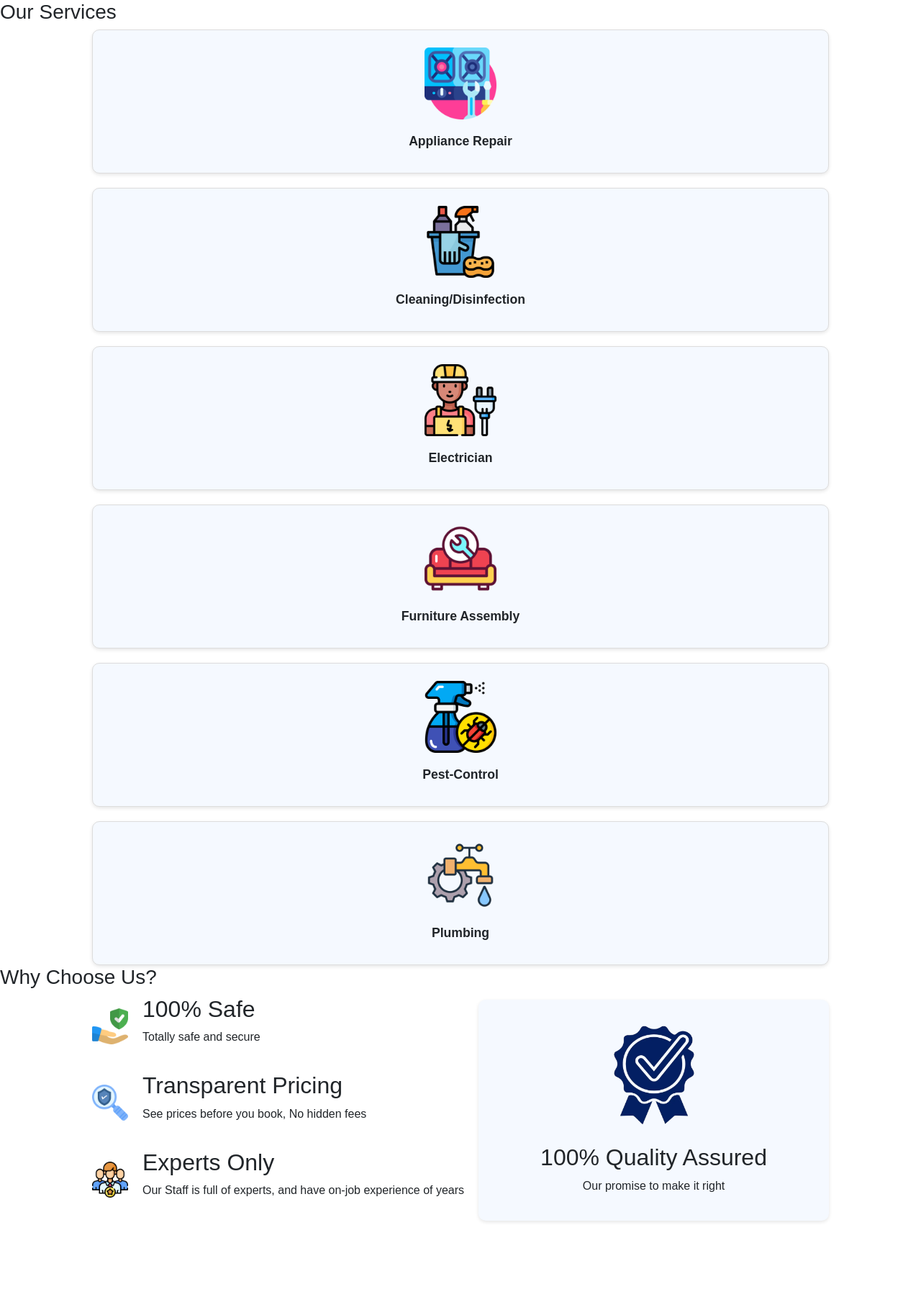
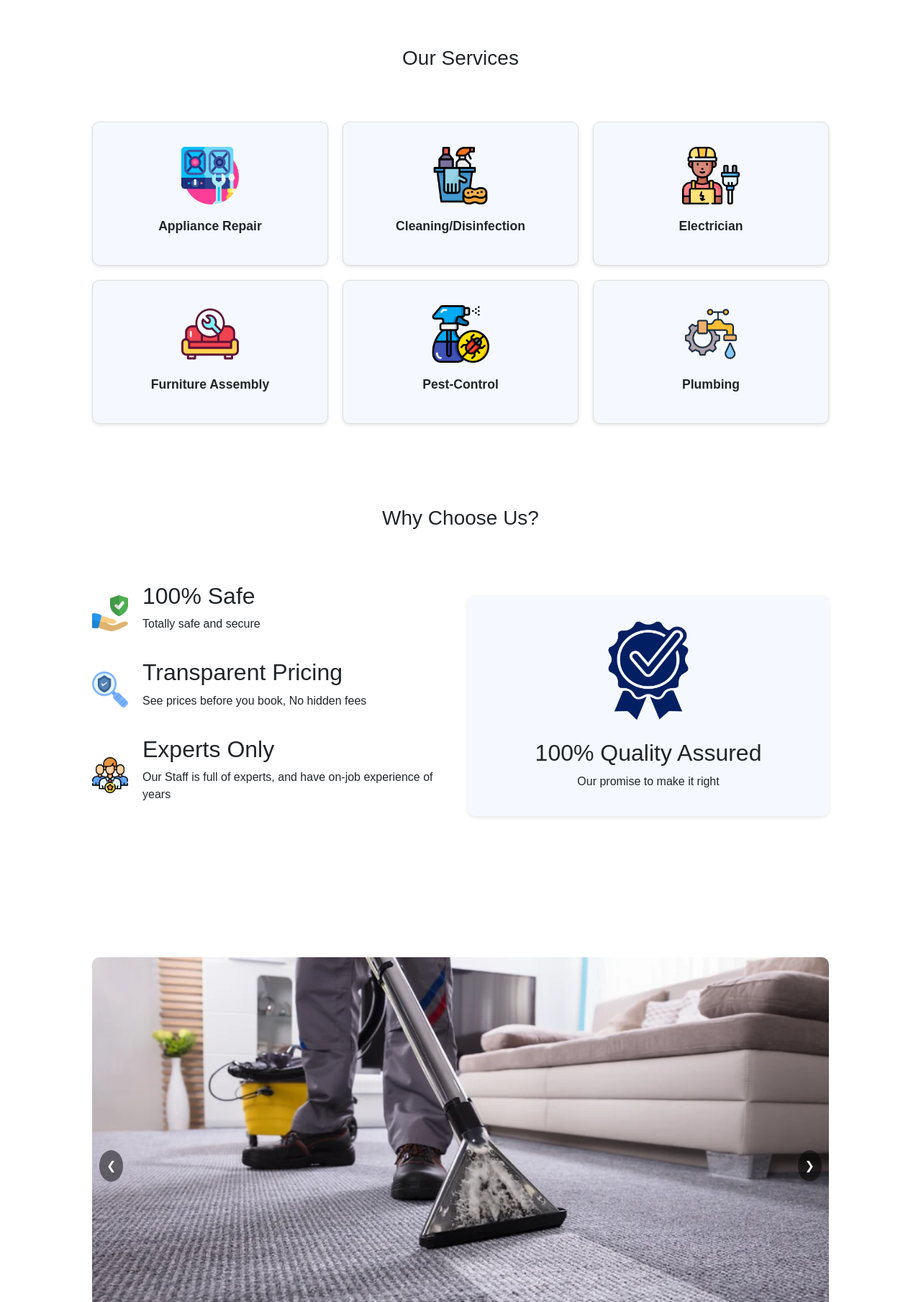
Before and after one commit to priyamanocha/Capstone, a PHP site: page / in a window 1280 px wide. Shown: the part 109-1918 px from the top of the page at 72% size. Run offline with PHP 8.4, Linux system fonts and the light colour scheme; data comes from the database, SQL or seed files in the repository.

Commit message:
Fixed the conflicting changes

```diff
--- a/ResidenceRevive/css/styles.css
+++ b/ResidenceRevive/css/styles.css
@@ -27,16 +27,8 @@ main {
 
 .services-grid {
     display: grid;
-<<<<<<< HEAD
     grid-template-columns: repeat(3, 1fr); /* Set to 3 columns */
     gap: 20px; /* Adjust the gap between boxes */
-=======
-    grid-template-columns: repeat(3, 1fr);
-    /* Adjusted to evenly distribute columns */
-    grid-template-rows: repeat(2, auto);
-    /* Adjusted to automatically size rows */
-    gap: 20px;
->>>>>>> 57243341dcccf545b3c65c58730e35e0612136e7
     margin-bottom: 50px;
     padding: 0 10%;
 }
@@ -57,18 +49,9 @@ main {
 }
 
 .service-card img.service-icon {
-<<<<<<< HEAD
     width: 80px; /* Adjust the icon size */
     height: 80px;
     margin-bottom: 10px;
-=======
-    width: 100px;
-    /* Set the width of the icon */
-    height: 100px;
-    /* Set the height of the icon */
-    margin-bottom: 10px;
-    /* Space between icon and service name */
->>>>>>> 57243341dcccf545b3c65c58730e35e0612136e7
 }
 
 .service-card h2 {
@@ -310,17 +293,10 @@ nav {
     padding-top: 0%;
 }
 
-<<<<<<< HEAD
 h3{
     padding: 5%;
     text-align: center;
 }
-=======
-h2 {
-    padding: 5%;
-    text-align: center;
-}
->>>>>>> 57243341dcccf545b3c65c58730e35e0612136e7
 
 .left-container {
     flex: 1;
@@ -364,14 +340,7 @@ h2 {
     height: 150px;
     margin-top: 10px;
     margin-bottom: 20px;
-<<<<<<< HEAD
 }
-=======
-
-}
-
-/* CSS for Billing starts */
->>>>>>> 57243341dcccf545b3c65c58730e35e0612136e7
 
 /* Adjustments for smaller screens */
 @media (max-width: 768px) {
```
